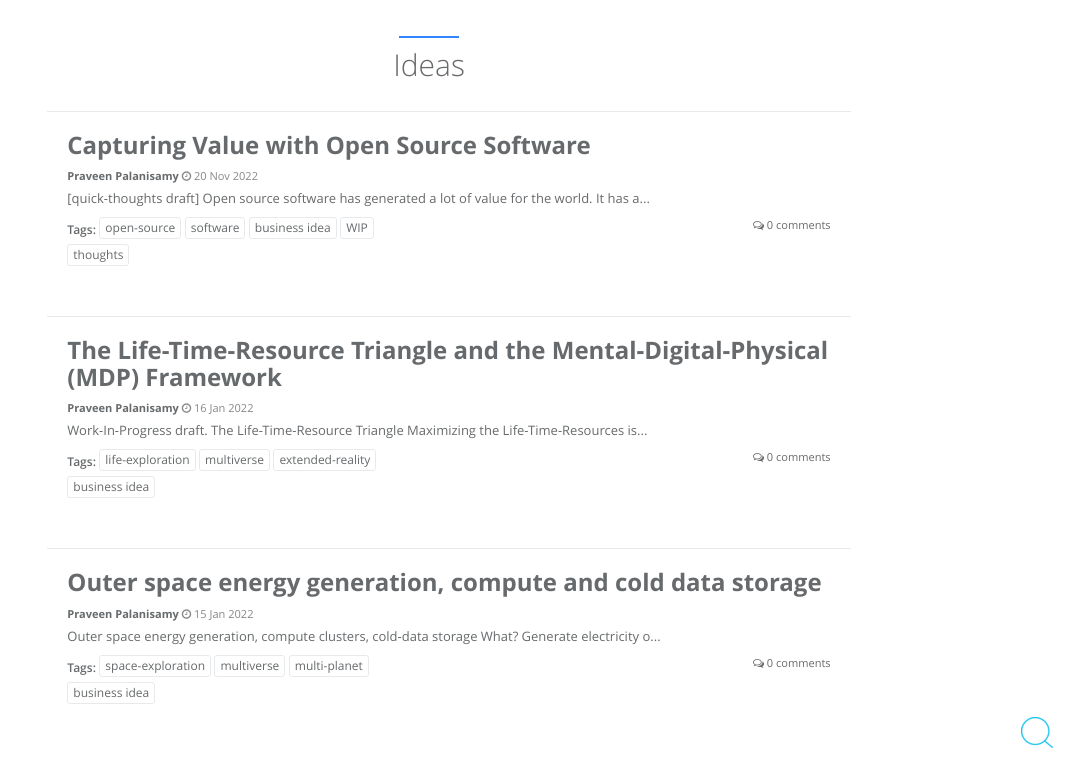
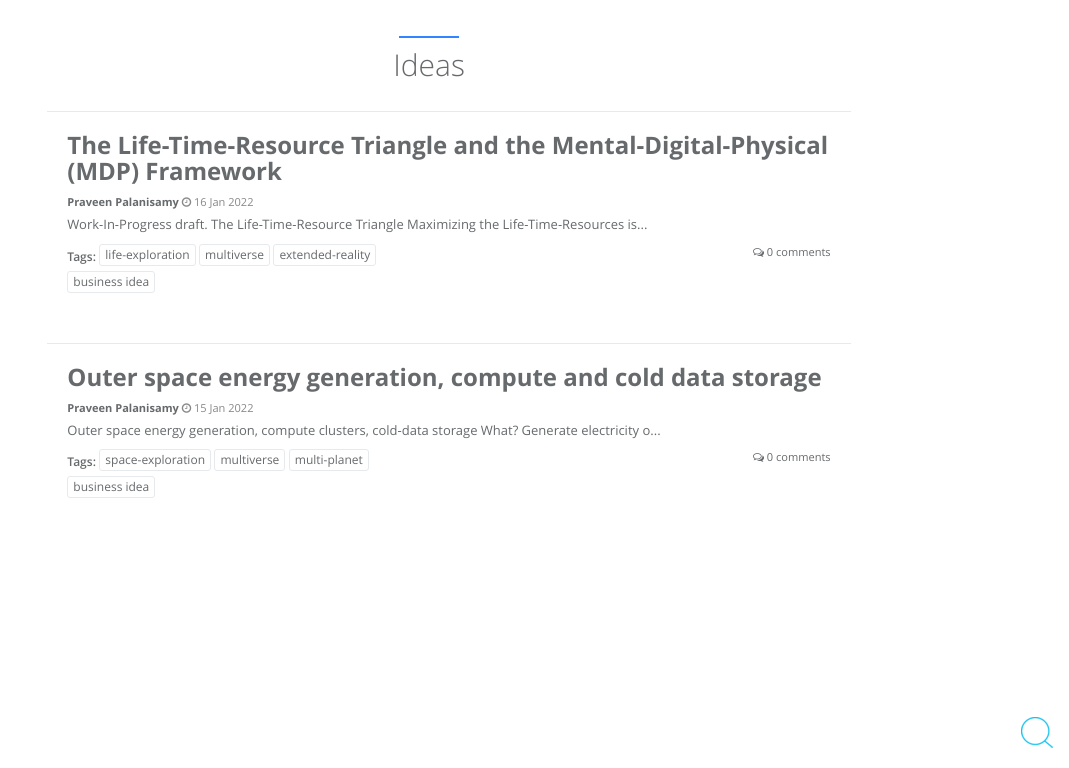
Before and after one commit to praveen-palanisamy/praveen-palanisamy.github.io, a Jekyll site: the page built from blog/ideas.html, in a window 1280 px wide and 900 px high, scrolled down 830 px, cut to the strip 132-900 px from the top of the window. Shown: the whole strip, without its empty margins (211-1280 px from the left). Built offline with Jekyll 4.4.1, drawn with Linux system fonts in a browser that asks for light colours; comment, search, counter and statistics services are not loaded; after the commit the page ends 1550 px from its top, so only the background shows below that; some of the changed lines change nothing that is shown.

Commit message:
Update blog post metadata

```diff
--- a/_posts/2022-11-27-capturing-value-with-open-source-software.md
+++ b/_posts/2022-11-27-capturing-value-with-open-source-software.md
@@ -1,11 +1,11 @@
 ---
 layout: post
 title: "Capturing Value with Open Source Software"
-date: 2022-11-20
-desc: "Ways to generate and capture"
+date: 2022-11-27
+desc: "Existing value generation and capture mechanisms with Open Source Software"
 keywords: "OSS, business models"
-categories: [Ideas]
-tags: [open-source, software, business idea, WIP, thoughts]
+categories: [Entrepreneurship]
+tags: [open-source, software, business models, entrepreneurship, value creation]
 icon: fa-robot
 ---
 
```
